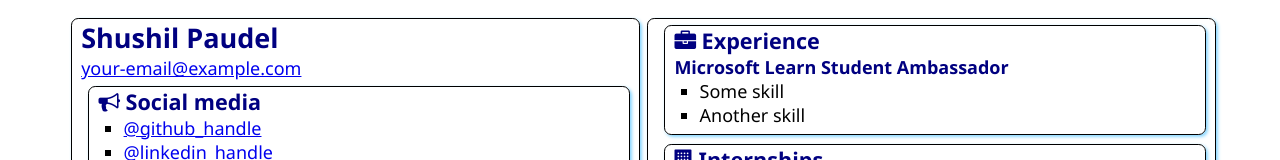
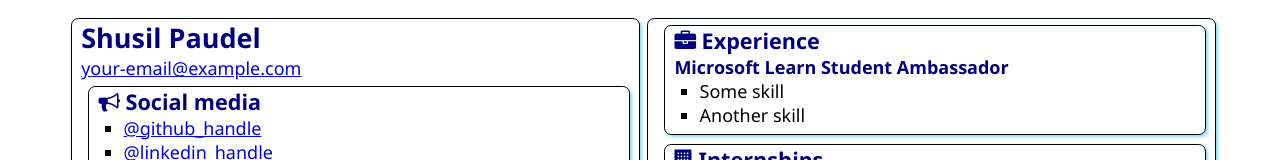
Before and after one commit to shushil555/SATechnicalOnboarding, a plain HTML site: page Repo Information/src/index.html in a window 1280 px wide. Shown: the top 160 px of the page. Drawn offline with Linux system fonts and the light colour scheme.

Commit message:
added a namee

```diff
--- a/Repo Information/src/index.html
+++ b/Repo Information/src/index.html
@@ -12,7 +12,7 @@
 <body>
     <main>
         <article class="box">
-            <h1>Shushil Paudel</h1>
+            <h1>Shusil Paudel</h1>
             <div><a href="mailto:your.email@example.com">your-email@example.com</a></div>
 
             <section class="box">
```
